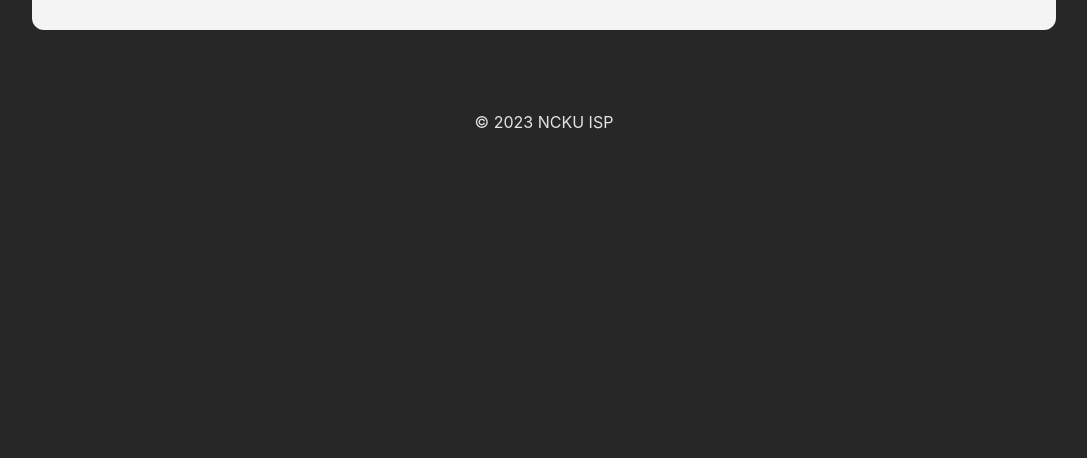
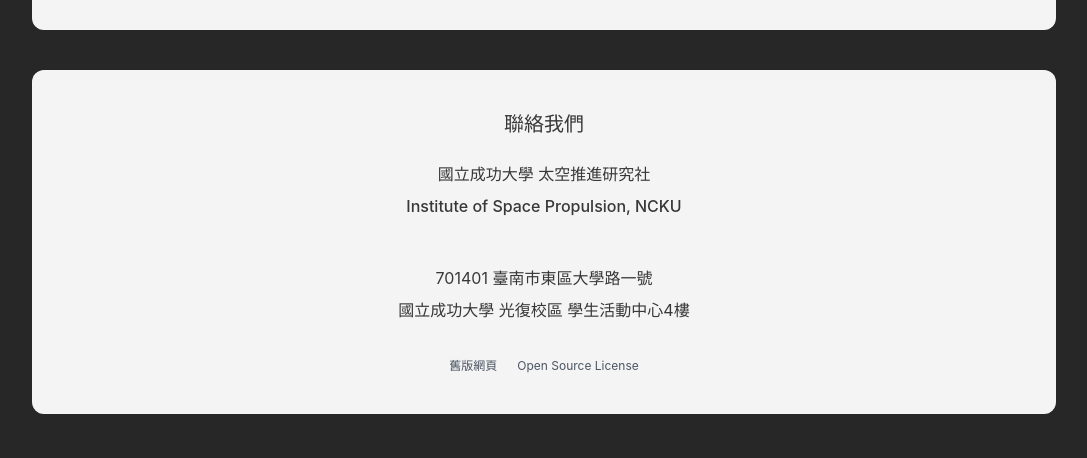
Before and after one commit to wilicw/NCKU-ISP.github.io, a React (Vite) app: page /team in a window 1280 px wide. Shown: the part 2642-3100 px from the top of the page, without its empty margins (96-1183 px from the left). Before the commit the page ends 2816 px from the top, so only its background shows below. Built offline with nearby package versions, Linux system fonts and the light colour scheme.

Commit message:
feat(home): move footer to app.jsx

```diff
--- a/src/App.jsx
+++ b/src/App.jsx
@@ -27,7 +27,7 @@
     <>
       <div className="mx-auto pt-2">
         <div className='mx-auto max-w-5xl flex items-center font-semibold uppercase'>
-          <Link to="/" onClick={()=>setMenu(false)} className="text-2xl decorative">
+          <Link to="/" onClick={() => setMenu(false)} className="text-2xl decorative">
             <img src="/logo.svg" className="h-20 p-4 inline right" />
             NCKU ISP
           </Link>
@@ -54,7 +54,7 @@
           menu ? (
             <div className="container text-center" >
               {NavItemData.map(item => (
-                <Link className="block mx-auto py-2 font-medium" onClick={()=>setMenu(false)} to={item.url}>
+                <Link className="block mx-auto py-2 font-medium" onClick={() => setMenu(false)} to={item.url}>
                   {item.text}
                 </Link>
               ))}
@@ -72,7 +72,25 @@
       </div>
       <div className='p-5'>
         <Outlet />
-        <p className="text-center pt-10 pb-5">© { new Date().getFullYear() } NCKU ISP</p>
+        <i class="gg-chevron-double-down mx-auto my-10"></i>
+        <div className='bg-zinc-100 mx-auto max-w-5xl rounded-xl px-5 py-10 text-center' style={{ color: "#383838" }}>
+          <p className='text-xl font-bold text-center pb-5'>聯絡我們</p>
+          <p className='py-1'>國立成功大學 太空推進研究社</p>
+          <p className='py-1 font-medium'>Institute of Space Propulsion, NCKU</p>
+          <div className='flex items-center mx-auto justify-center gap-10 py-5'>
+            <a href="https://www.facebook.com/ispncku" target="_blank"><i className="gg-facebook"></i></a>
+            <a href="https://www.instagram.com/ispncku/" target="_blank"><i className="gg-instagram"></i></a>
+            <a href="https://github.com/NCKU-ISP" target="_blank"><i className="gg-code-slash"></i></a>
+            <a href="mailto:aerogroup2020@gmail.com" target="_blank"><i className="gg-mail"></i></a>
+          </div>
+          <p className='py-1'>701401 臺南市東區大學路一號</p>
+          <p className='py-1'>國立成功大學 光復校區 學生活動中心4樓</p>
+          <div className='mx-auto flex gap-5 justify-center items-center text-xs text-gray-600 pt-8'>
+            <a href="https://archive.nckuisp.space/" target="_blank">舊版網頁</a>
+            <a href="https://opensource.org/licenses/BSD-3-Clause" target="_blank">Open Source License</a>
+          </div>
+        </div>
+        <p className="text-center pt-10 pb-5">&copy; {new Date().getFullYear()} NCKU ISP</p>
       </div>
     </>
   );
--- a/src/routers/Home.jsx
+++ b/src/routers/Home.jsx
@@ -30,19 +30,6 @@
           <br />
         </div>
       </div>
-      <div className='bg-zinc-100 shadow-lg mx-auto max-w-5xl rounded-xl p-10 text-center' style={{ color: "#383838" }}>
-        <p className='text-xl font-bold text-center pb-5'>聯絡我們</p>
-        <p className='py-1'>國立成功大學 太空推進研究社</p>
-        <p className='py-1 font-medium'>Institute of Space Propulsion, NCKU</p>
-        <div className='flex items-center mx-auto justify-center gap-10 pt-5 pb-10'>
-          <a href="https://www.facebook.com/ispncku" target="_blank"><i className="gg-facebook"></i></a>
-          <a href="https://www.instagram.com/ispncku/" target="_blank"><i className="gg-instagram"></i></a>
-          <a href="https://github.com/NCKU-ISP" target="_blank"><i className="gg-code-slash"></i></a>
-          <a href="mailto:aerogroup2020@gmail.com" target="_blank"><i className="gg-mail"></i></a>
-        </div>
-        <p className='py-1'>701401 臺南市東區大學路一號</p>
-        <p className='py-1'>國立成功大學 光復校區 學生活動中心4樓</p>
-      </div>
     </>
   );
 }
```
